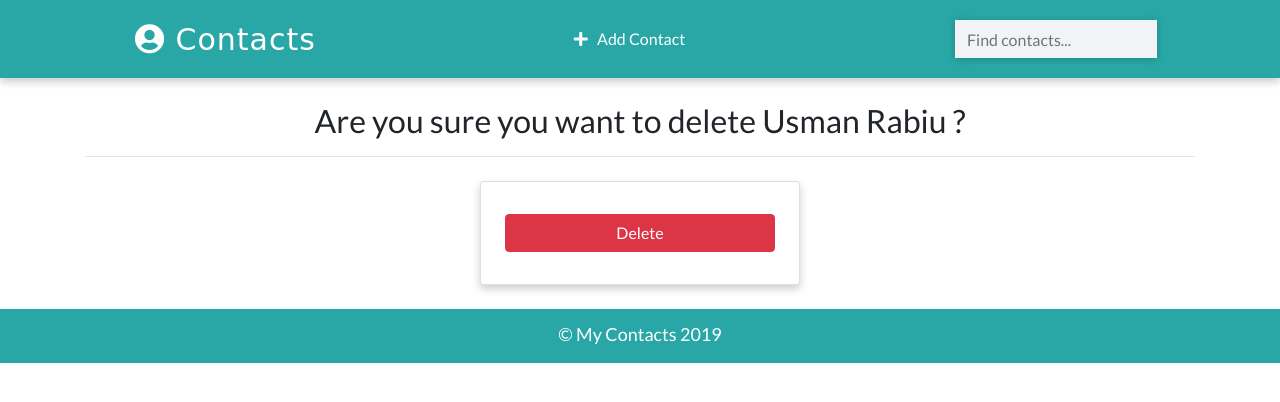
After one commit to sherifsiyanbola/django-contacts-list, a Django app: page /contacts/delete/9 in a window 1280 px wide. The commit adds this page. Shown: the top 402 px of the page. Run offline with Django 3.2, Linux system fonts and the light colour scheme; data comes from the database, SQL or seed files in the repository; both versions use the stored data as it was after the commit; some libraries are stand-ins or nearby versions.

Commit message:
delete functionality added

```diff
--- a/app/urls.py
+++ b/app/urls.py
@@ -9,4 +9,5 @@ urlpatterns = [
     path('search/', views.search, name="search"),
     path('contacts/create/', views.ContactCreateView.as_view(), name="create"),
     path('contacts/update/<int:pk>', views.ContactUpdateView.as_view(), name="update"),
+    path('contacts/delete/<int:pk>', views.ContactDeleteView.as_view(), name="delete"),
 ]
--- a/app/views.py
+++ b/app/views.py
@@ -2,7 +2,7 @@ from django.shortcuts import render, get_object_or_404, redirect
 from .models import Contact
 from django.views.generic import ListView, DetailView
 from django.db.models import Q #Help in multiple filtering
-from django.views.generic.edit import CreateView, UpdateView
+from django.views.generic.edit import CreateView, UpdateView, DeleteView
 
 
 # Create your views here.
@@ -60,3 +60,8 @@ class ContactUpdateView(UpdateView):
     def form_valid(self,form):
         instance = form.save()
         return redirect('detail', instance.pk)
+
+class ContactDeleteView(DeleteView):
+    model = Contact
+    template_name = 'delete.html'
+    success_url = '/'
--- /dev/null
+++ b/templates/delete.html
@@ -0,0 +1,23 @@
+{% extends 'base.html' %}
+{% load crispy_forms_tags %}
+{% load static %}
+
+{% block title %}
+Delete Contact
+{% endblock title %}
+
+{% block content %}
+
+    <div class = "container">
+        <h2 class = "heading font-weight-light text-center">Are you sure you want to delete {{ contact }} ?</h2>
+        <hr>
+    </div>
+    <div class = "container w-25 card p-4 mt-4">
+        <form action="" method="POST" enctype="multipart/form-data">
+        {% csrf_token %}
+        {{form|crispy}}
+        <input type = "submit" value = "Delete" class = "w-100 text-white text-center my-2 btn btn-danger">
+        </form>
+    </div>
+
+{% endblock content %}
--- a/templates/detail.html
+++ b/templates/detail.html
@@ -27,7 +27,7 @@
         </a>
 
   {% comment %} Delete button {% endcomment %}
-        <a class = "btn btn-danger px-5">
+        <a class = "btn btn-danger px-5" href = {% url 'delete' contact.id %}>
           <i class="fas fas-trash-alt"> </i> &nbsp; Delete
         </a>
       </p>
```
Also changed, not shown: db.sqlite3.
